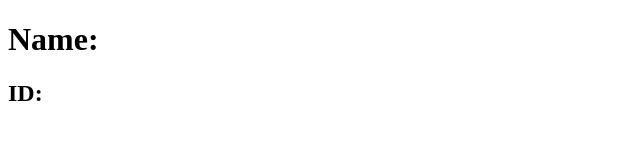
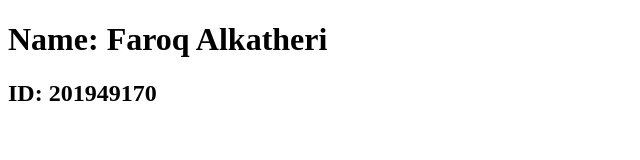
Before and after one commit to FaroqAlkatheri/COE453-02-201949170, a plain HTML site: page index.html in a window 1280 px wide. Shown: the whole page, without its empty margins (0-640 px from the left). Drawn offline with Linux system fonts and the light colour scheme.

Commit message:
{edit_index.html}

```diff
--- a/index.html
+++ b/index.html
@@ -4,7 +4,7 @@
  <title>HTML5 Boilerplate</title>
 </head>
 <body>
- <h1>Name: </h1>
- <h2>ID: </h2>
+ <h1>Name: Faroq Alkatheri</h1>
+ <h2>ID: 201949170</h2>
 </body>
 </html>
```
